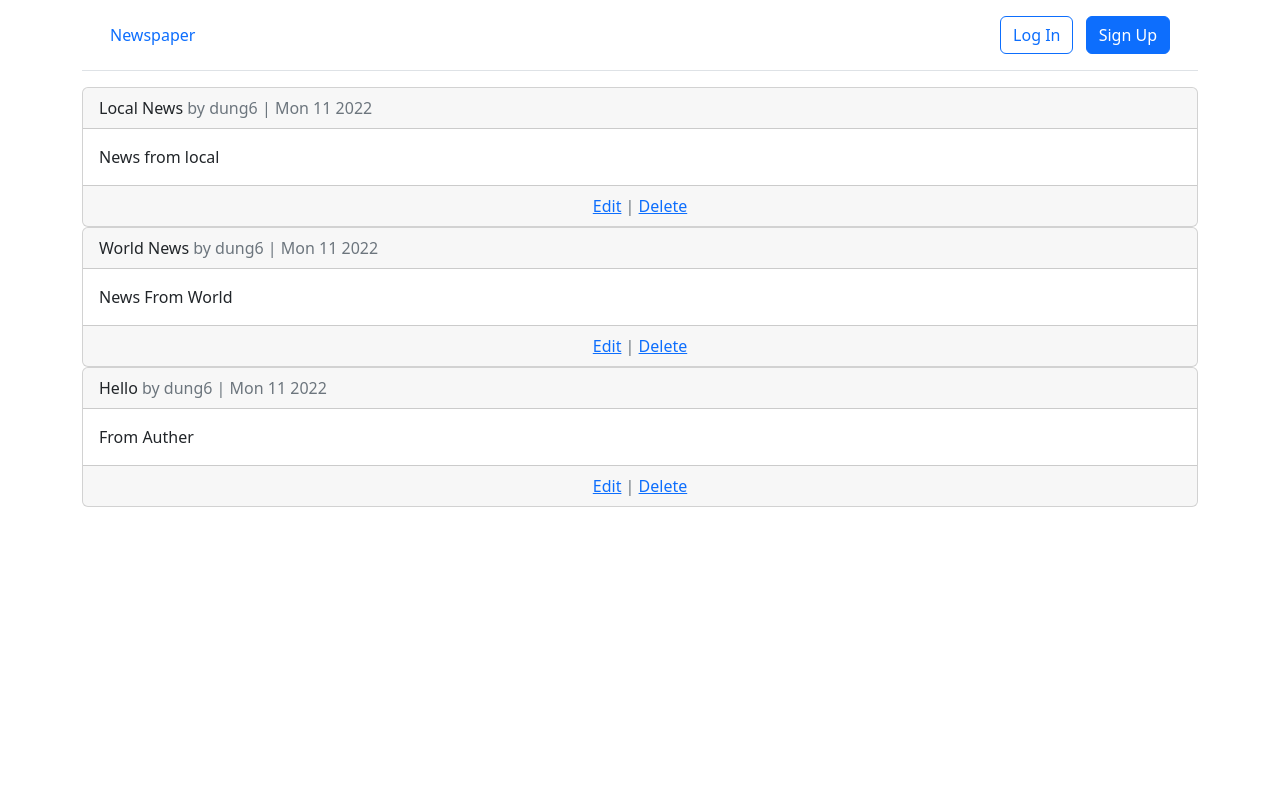
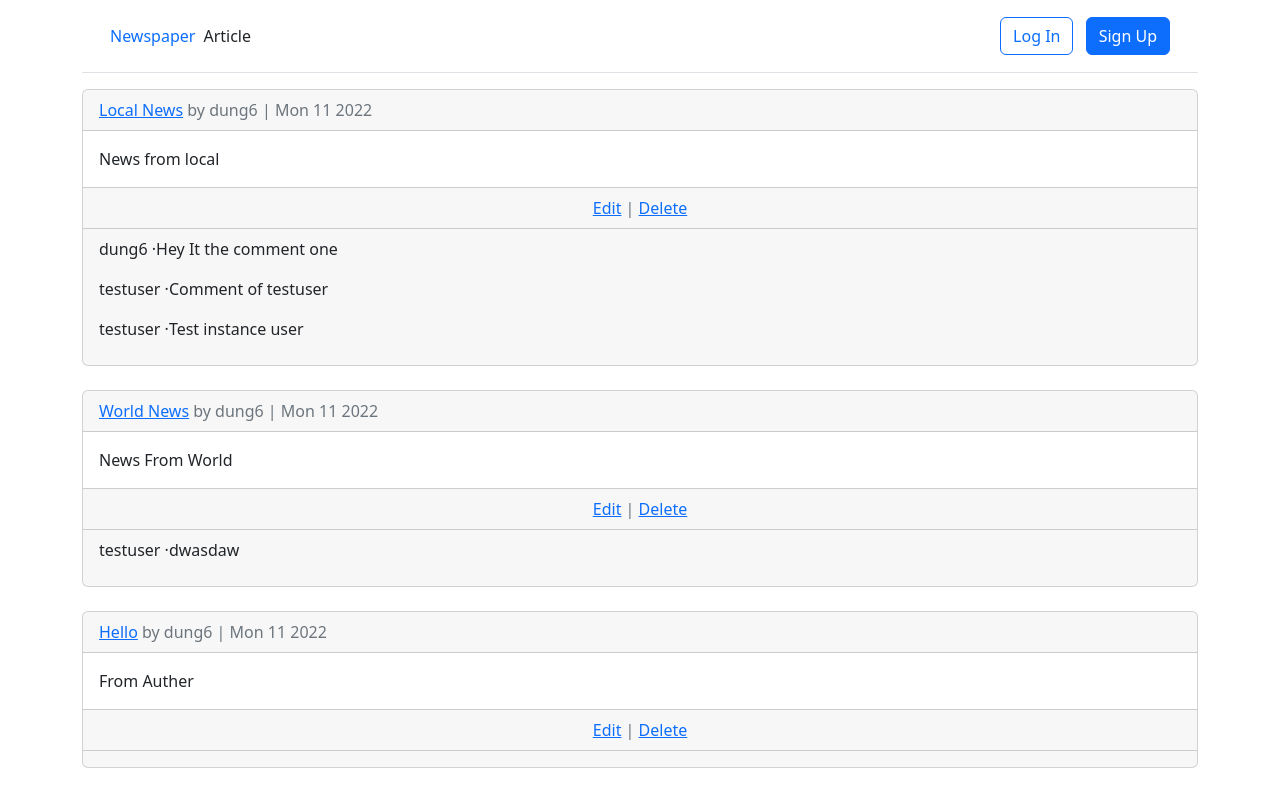
Before and after one commit to NVDungg/D4B_news, a Django app: page /articles/ in a window 1280 px wide. Run offline with Django 4.2, Linux system fonts and the light colour scheme; data comes from the database, SQL or seed files in the repository; both versions use the stored data as it was after the commit.

Commit message:
Make comment and comment form show in article. Handle get/post method in views.py. Use SingleObjectMixin n FormView to save comment in database

```diff
--- a/news/articles/views.py
+++ b/news/articles/views.py
@@ -1,23 +1,71 @@
 from django.shortcuts import render
 
-from django.views.generic import ListView, DetailView
+from django.views.generic import ListView, DetailView, FormView
 #use django.views.generic import UpdateView & DeleteView... if don't import forms.py or doens't have
 from django.views.generic.edit import DeleteView, UpdateView, CreateView
+from django.views import View
+from django.views.generic.detail import SingleObjectMixin
 
 #Mixin  is a special kind of multiple inheritance that Django uses to avoid duplicate code and still allow customization
 from django.contrib.auth.mixins import LoginRequiredMixin, UserPassesTestMixin
 
 from .models import Article
-from django.urls import reverse_lazy
+from django.urls import reverse_lazy, reverse
+from .forms import CommentForm
+
 # Create your views here.
 
 class ArticleListView(ListView):
     model = Article
     template_name = "articles/article_list.html"
 
-class ArticleDetailView(DetailView):
+class CommentGet(DetailView):
     model = Article
     template_name = "articles/article_detail.html"
+
+    def get_context_data(self, **kwargs):
+        context = super().get_context_data(**kwargs)
+        context["form"] = CommentForm()
+        return context
+
+class CommentPost(LoginRequiredMixin, SingleObjectMixin, FormView):
+    """D4B pages 283
+    FormView168 is a built-in view that displays a form, any validation errors, and redirects to a
+    new URL. We will use it in combination with SingleObjectMixin169 which helps us associate the
+    current article with our form"""
+
+    model = Article
+    form_class = CommentForm
+    template_name = "articles/article_detail.html"
+
+    def post(self, request, *args, **kwargs):
+        self.object = self.get_object()
+        return super().post(request, *args, **kwargs)
+
+    def form_valid(self, form):
+        comment = form.save(commit=False)
+        form.instance.author = self.request.user    ##set author it instance the one who create commrnt
+        comment.article = self.object
+        comment.save()
+        return super().form_valid(form)
+
+    def get_success_url(self):
+        article = self.get_object()
+        return reverse("article_detail", kwargs={"pk": article.pk})
+
+class ArticleDetailView(LoginRequiredMixin, View):
+    """handle both get/post request. Can use FormView + Detailview but
+    this way make a lot of rish and interactions between them
+    https://docs.djangoproject.com/en/4.1/topics/class-based-views/mixins/#avoid-anything-more-complex
+    So we win separate them"""
+
+    def get(self, request, *args, **kwargs):
+        view = CommentGet.as_view()
+        return view(request, *args, **kwargs)
+
+    def post(self, request, *args, **kwargs):
+        view = CommentPost.as_view()
+        return view(request, *args, **kwargs)
 
 class ArticleUpdateView(UserPassesTestMixin ,LoginRequiredMixin, UpdateView):
     model = Article
@@ -44,7 +92,7 @@ class ArticleCreateView(CreateView, LoginRequiredMixin):
     template_name = "articles/article_new.html"
     fields = ("title", "body", )
 
-    #set author it the one who create article
+    #set author it the one who create article by form_valid
     def form_valid(self, form):
         form.instance.author = self.request.user
         return super().form_valid(form)
--- a/news/templates/articles/article_list.html
+++ b/news/templates/articles/article_list.html
@@ -6,7 +6,7 @@
 {% for article in article_list %}
     <div class="card">
         <div class="card-header">
-            <span class="font-weight-bold">{{ article.title}}</span>
+            <span class="font-weight-bold"><a href="{% url 'article_detail' article.pk %}">{{ article.title}}</a></span>
             <span class="text-muted">by {{ article.author}} | {{ article.date|date:"D m Y"  }}</span>
         </div>
         <div class="card-body">
@@ -16,6 +16,12 @@
             <a href="{% url 'article_edit' article.pk %}">Edit</a> |
             <a href="{% url 'article_delete' article.pk %}">Delete</a>
         </div>
+        <div class="card-footer">
+            {% for comment in article.comment_set.all %}
+                <p> <span class="font-weight-bold">{{ comment.author }} &middot;</span>{{ comment }}</p>
+            {% endfor %}
+        </div>
     </div>
+    <br>
 {% endfor %}
 {% endblock content %}
--- a/news/templates/base.html
+++ b/news/templates/base.html
@@ -16,6 +16,7 @@
                 <div class="d-flex flex-wrap align-items-center justify-content-center justify-content-lg-start">
                 <a class="navbar-brand text-primary" href="{% url 'home' %}">Newspaper</a>
                 <ul class="nav col-12 col-lg-auto me-lg-auto mb-2 justify-content-center mb-md-0">
+                    <li><a href="{% url 'article_list' %}" class="nav-link px-2 link-dark">Article</a></li>
             {% if user.is_authenticated %}
                     <li><a href="{% url 'article_new' %}" class="nav-link px-2 link-dark">+ New</a></li>
                 </ul>
```
Also changed, not shown: news/articles/forms.py (+7 -0 lines), news/templates/articles/article_detail.html (+15 -0 lines), news/db.sqlite3.
